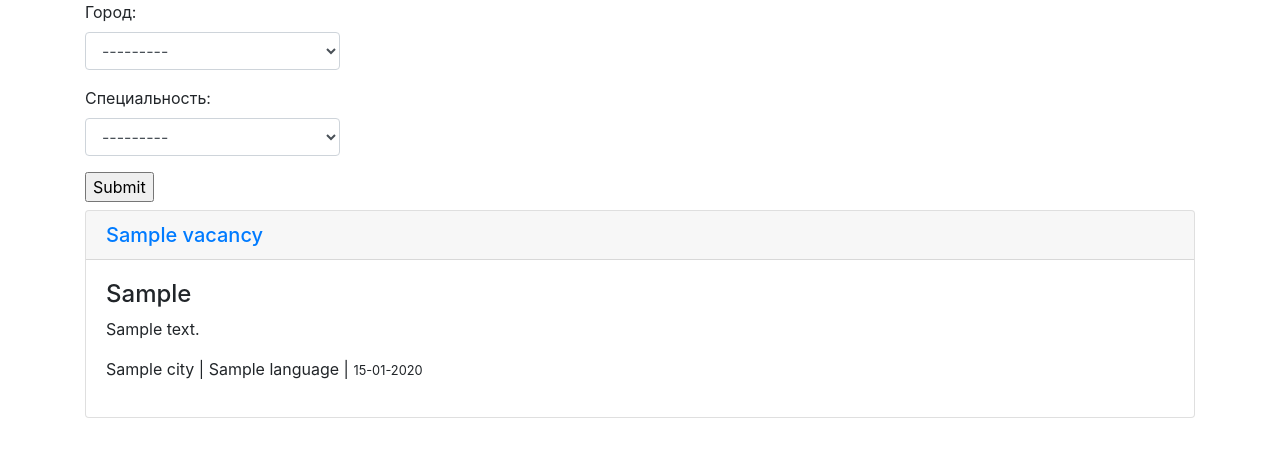
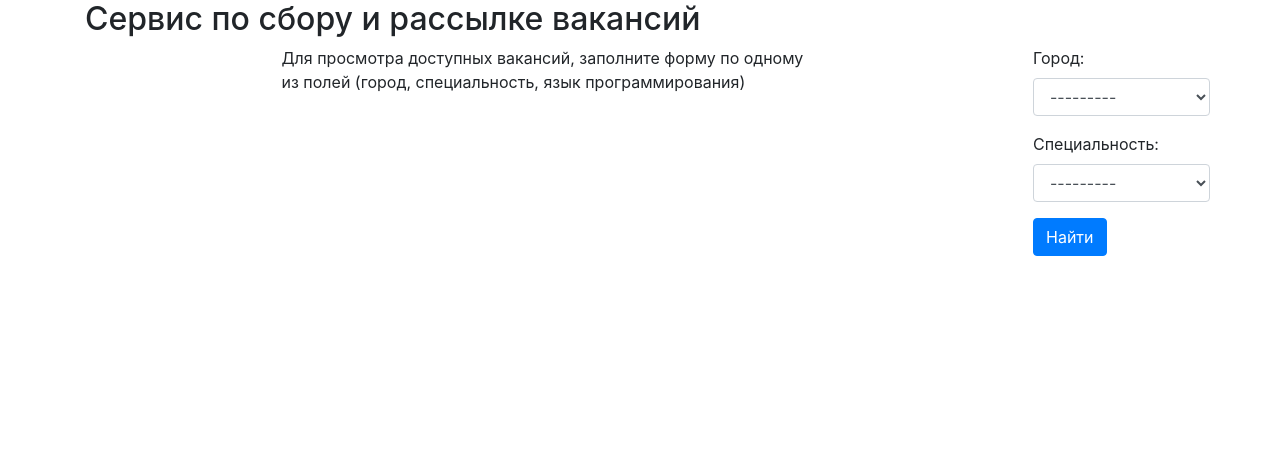
Before and after one commit to girgenson/scraping_service, a Django app: template scraping/templates/scraping/home.html in a window 1280 px wide. Shown: the part 56-513 px from the top of the page. Run offline with Django 3.2, Linux system fonts and the light colour scheme; the template is opened without the code that fills it: values that come from a table or form of the project are taken from there, others are empty; tables that the repository leaves empty hold one stand-in row (values such as "Sample post"); some libraries are stand-ins or nearby versions.

Commit message:
Changes in templates

```diff
--- a/scraping/templates/scraping/home.html
+++ b/scraping/templates/scraping/home.html
@@ -4,36 +4,19 @@
 
 
 {% block content %}
-
     <div class="row">
-        <div class='col-md-3'>
-             <form method="GET" action="">
-                <div class="form-input">
-                    {{ form.as_p }}
-                </div>
-              <input type="submit" value="Submit">
-             </form>
-        </div>
+        <div class="col"><h2>Сервис по сбору и рассылке вакансий</h2></div>
+    </div>
+    <div class ="row">
+    <div class="col-md-6 mx-auto">
+        <p4>Для просмотра доступных вакансий, заполните форму по одному из полей (город, специальность, язык программирования)</p4>
+    </div>
+        <form method="GET" action="{% url 'list' %}">
+            <div class="form-group">
+                {{ form.as_p }}
+            </div>
+            <button type="submit" class="btn btn-primary">Найти</button>
+        </form>
     </div>
 
-    {% for obj in object_list %}
-        <div class="card my-2">
-          <h5 class="card-header"><a href="{{ obj.url }}">{{ obj.title }}</a></h5>
-          <div class="card-body">
-              <h4>{{ obj.company }}</h4>
-              <p class="card-text">{{ obj.description }}</p>
-              <p>{{ obj.city.name }} | {{ obj.language.name }} | <small>{{ obj.timestamp|date:"d-m-Y" }}</small></p>
-          </div>
-        </div>
-
-    {% empty %}
-        <h5>
-            К сожалению, по вашему запросу ничего не найдено
-        </h5>
-    {% endfor %}
-
-
-
-
-
 {% endblock content %}
--- a/scraping_service/urls.py
+++ b/scraping_service/urls.py
@@ -15,11 +15,11 @@ Including another URLconf
 """
 from django.contrib import admin
 from django.urls import path
-from . import views
-from scraping.views import home_view
+from scraping.views import home_view, list_view
 
 
 urlpatterns = [
     path('admin/', admin.site.urls),
-    path('home/', home_view),
+    path('list', list_view, name='list'),
+    path('', home_view, name='home'),
 ]
```
Also changed, not shown: scraping/templates/scraping/list.html (added, +32 -0 lines), scraping/views.py (+6 -1 lines).
